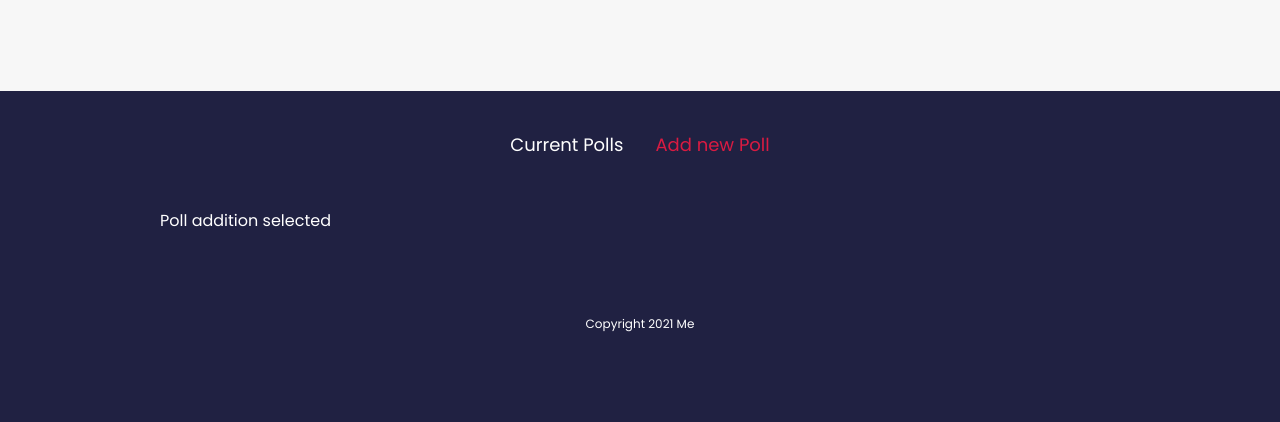
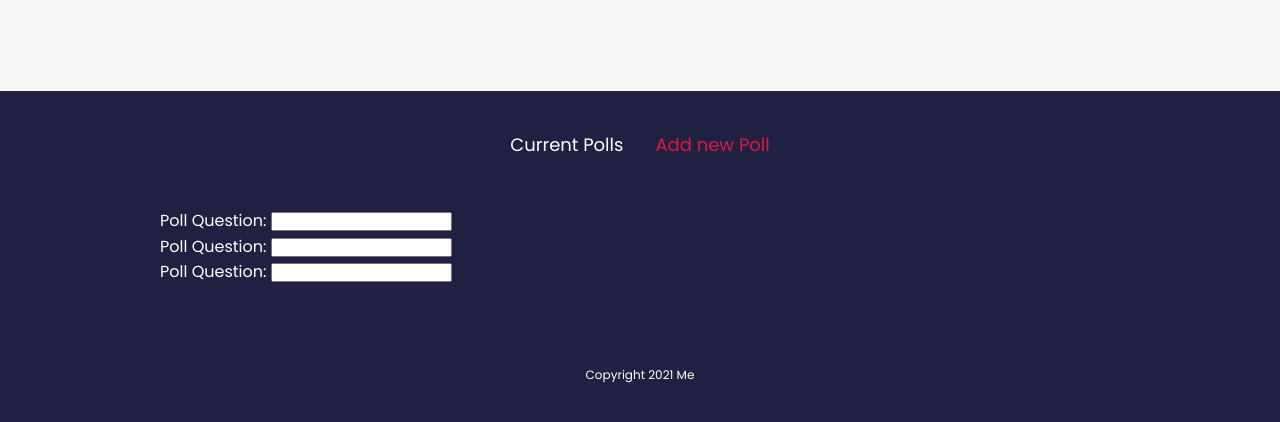
Before and after one commit to Ayu5h5hakya/svelte-startup, a Svelte app: page / in a window 1280 px wide. Both pictures are taken after a click on the item "Add new Poll". Shown: the top 422 px of the page. Built offline with nearby package versions, Linux system fonts and the light colour scheme.

Commit message:
add basic  form fields for creating new polls

```diff
--- a/src/App2.svelte
+++ b/src/App2.svelte
@@ -1,6 +1,7 @@
 <script>
   import Header from "./components/Header.svelte";
   import Footer from "./components/Footer.svelte";
+  import CreatePollForm from "./components/CreatePollForm.svelte";
   import Tabs from "./shared/Tabs.svelte";
 
   let items = ["Current Polls", "Add new  Poll"];
@@ -17,7 +18,7 @@
   {#if activeItem === items[0]}
     <p>Poll listing selected</p>
   {:else}
-    <p>Poll addition selected</p>
+    <CreatePollForm />
   {/if}
 </main>
 <Footer />
--- /dev/null
+++ b/src/components/CreatePollForm.svelte
@@ -0,0 +1,18 @@
+<script></script>
+
+<form>
+  <div class="form-field">
+    <label for="question">Poll Question:</label>
+    <input type="text" id="question" />
+  </div>
+  <div class="form-field">
+    <label for="question">Poll Question:</label>
+    <input type="text" id="question" />
+  </div>
+  <div class="form-field">
+    <label for="question">Poll Question:</label>
+    <input type="text" id="question" />
+  </div>
+</form>
+
+<style></style>
```
